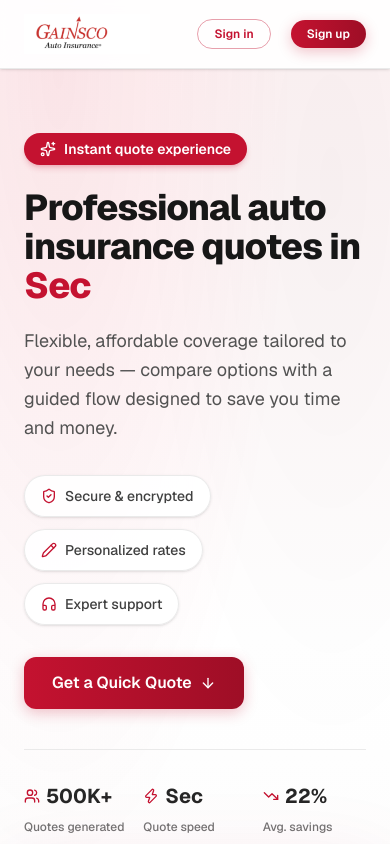
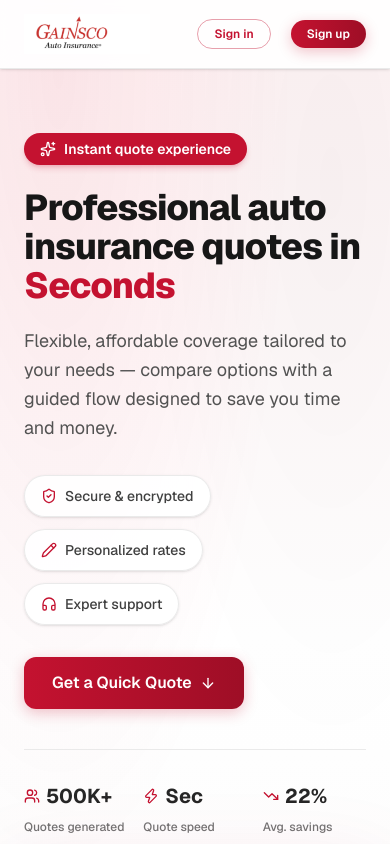
Before and after one commit to prasunaadvanze/auto-insurance, a Next.js app: page / in a window 390 px wide. Shown: the top 844 px of the page. Built offline with nearby package versions, Linux system fonts and the light colour scheme; no server answers.

Commit message:
Updated UI and fixed login issue

```diff
--- a/src/app/components/Hero.tsx
+++ b/src/app/components/Hero.tsx
@@ -37,7 +37,7 @@ export default function Hero() {
 
           <h1 className="text-4xl sm:text-5xl lg:text-[3.25rem] font-extrabold leading-[1.08] tracking-tight text-neutral-900 mt-6 mb-5">
             Professional auto insurance quotes in{" "}
-            <span className="text-brand">Sec</span>
+            <span className="text-brand">Seconds</span>
           </h1>
 
           <p className="text-neutral-600 text-lg mb-8 max-w-lg leading-relaxed">
--- a/src/app/components/ResultCard.tsx
+++ b/src/app/components/ResultCard.tsx
@@ -21,11 +21,11 @@ interface Props {
   onStartOver?: () => void;
 }
 
-const COVERAGE_ITEMS = [
-  { icon: Shield, label: "Liability", value: "$100K / $300K" },
-  { icon: Car, label: "Collision", value: "$500 deductible" },
-  { icon: HeartPulse, label: "Medical", value: "$5,000" },
-];
+// const COVERAGE_ITEMS = [
+//   { icon: Shield, label: "Liability", value: "$100K / $300K" },
+//   { icon: Car, label: "Collision", value: "$500 deductible" },
+//   { icon: HeartPulse, label: "Medical", value: "$5,000" },
+// ];
 
 export default function ResultCard({ result, onStartOver }: Props) {
   const [copied, setCopied] = useState(false);
@@ -94,7 +94,7 @@ export default function ResultCard({ result, onStartOver }: Props) {
           </span>
         </div>
 
-        <div className="grid grid-cols-1 sm:grid-cols-3 gap-3 mb-6">
+        {/* <div className="grid grid-cols-1 sm:grid-cols-3 gap-3 mb-6">
           {COVERAGE_ITEMS.map(({ icon: Icon, label, value }) => (
             <div
               key={label}
@@ -109,7 +109,7 @@ export default function ResultCard({ result, onStartOver }: Props) {
               </div>
             </div>
           ))}
-        </div>
+        </div> */}
 
         <div className="flex flex-wrap gap-3">
           <button
```
